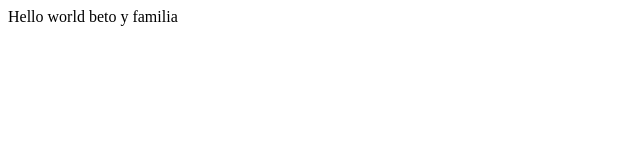
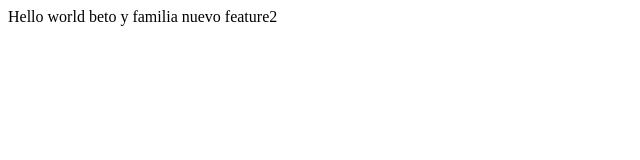
Before and after one commit to agasca/develop, a plain HTML site: page index.html in a window 1280 px wide. Shown: the whole page, without its empty margins (0-640 px from the left). Drawn offline with Linux system fonts and the light colour scheme.

Commit message:
feature2

```diff
--- a/index.html
+++ b/index.html
@@ -8,5 +8,6 @@
 	Hello world beto
 	y
 	familia
+	nuevo feature2
 </body>
 </html>
```
